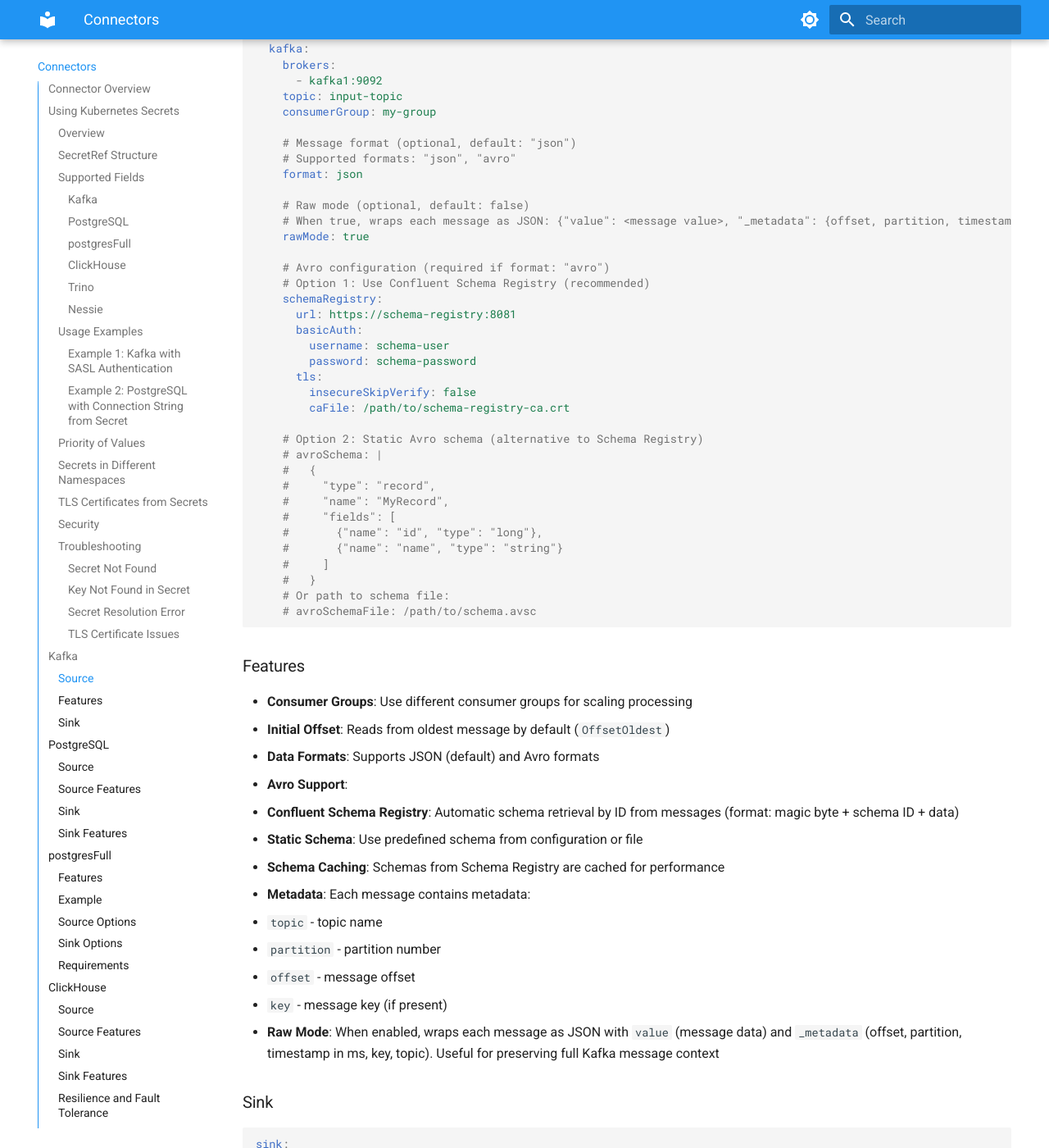
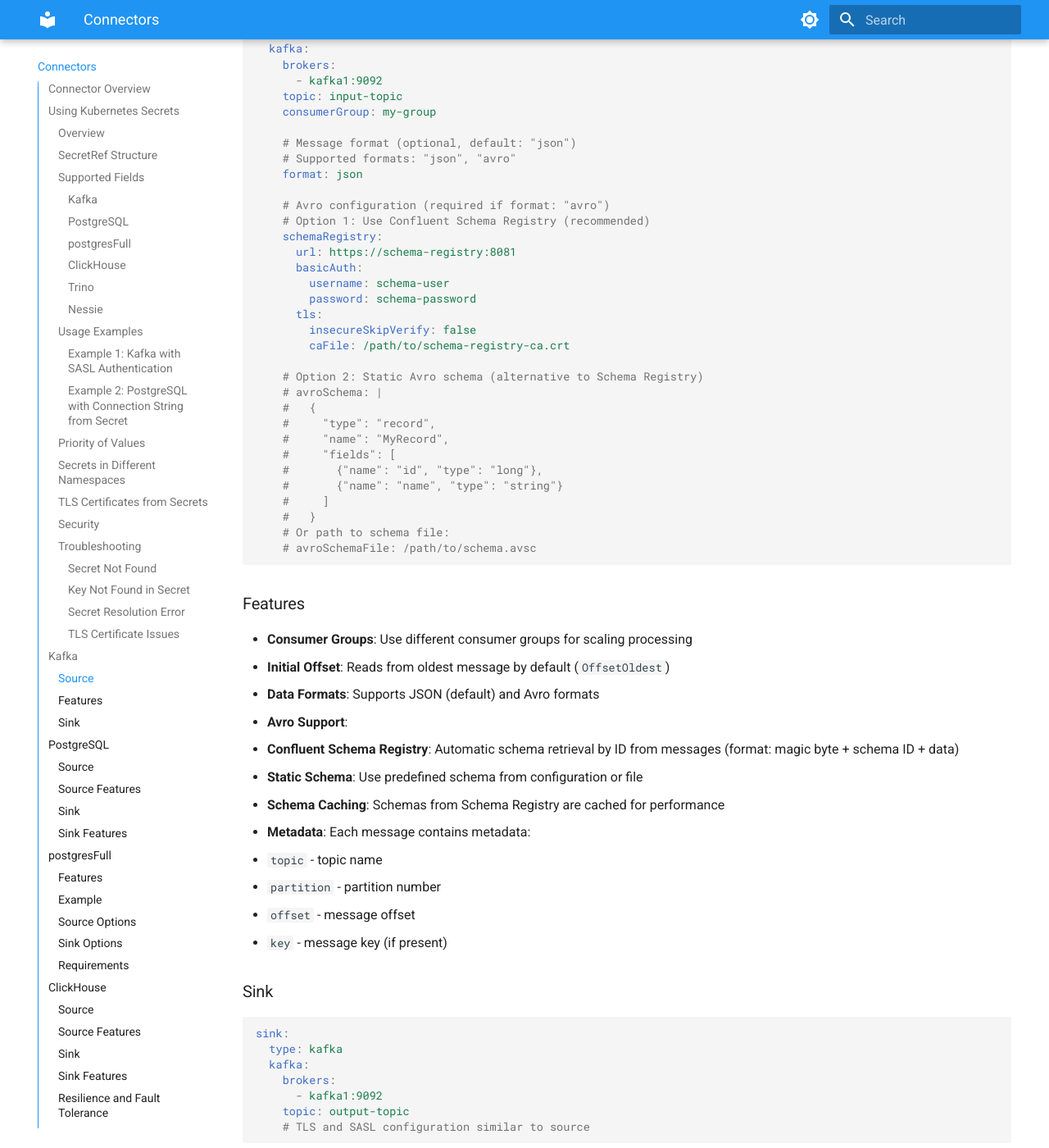
Before and after one commit to dataflow-operator/docs, an MkDocs documentation site: the page built from docs/en/connectors.md, in a window 1280 px wide and 1400 px high, scrolled down 7001 px. Shown: the whole window at 82% size. Built offline with MkDocs 1.6.1 and Material for MkDocs 9.7.7, drawn with Linux system fonts in a browser that asks for light colours; some of the changed text lies outside the part shown.

````diff
--- a/docs/en/connectors.md
+++ b/docs/en/connectors.md
@@ -309,10 +309,6 @@
     # Supported formats: "json", "avro"
     format: json
 
-    # Raw mode (optional, default: false)
-    # When true, wraps each message as JSON: {"value": <message value>, "_metadata": {offset, partition, timestamp, key, topic}}
-    rawMode: true
-
     # Avro configuration (required if format: "avro")
     # Option 1: Use Confluent Schema Registry (recommended)
     schemaRegistry:
@@ -352,7 +348,6 @@
   - `partition` - partition number
   - `offset` - message offset
   - `key` - message key (if present)
-- **Raw Mode**: When enabled, wraps each message as JSON with `value` (message data) and `_metadata` (offset, partition, timestamp in ms, key, topic). Useful for preserving full Kafka message context
 
 ### Sink
 
@@ -386,10 +381,6 @@
     # Poll interval in seconds (optional, default: 5)
     pollInterval: 60
 
-    # Raw mode (optional, default: false)
-    # When true, wraps each row as JSON: {"value": <row data>, "_metadata": {table, id}}
-    rawMode: true
-
     # CDC-style options (optional)
     readBatchSize: 1000           # Limit rows per poll to reduce DB load (0 = no limit)
     changeTrackingColumn: updated_at  # Column to track changes (default: updated_at). Not used when query is specified
@@ -409,7 +400,6 @@
 - **Periodic Polling**: Regularly polls the table for new data
 - **Custom Queries**: Support for complex SQL with JOIN, WHERE, etc.
 - **Metadata**: Each message contains `table` metadata and `operation` (insert/update)
-- **Raw Mode**: When enabled, wraps each row as JSON with `value` (row data) and `_metadata` (table, id)
 - **Read Batch Size**: Limits rows per poll to reduce database load when many new records appear
 - **Change Tracking**: By default tracks changes via `updated_at` column (or `changeTrackingColumn`), captures both INSERTs and UPDATEs
 - **Auto-create Table**: When `autoCreateTable: true`, creates the table with CDC-friendly schema (`id SERIAL PRIMARY KEY`, `created_at`, `updated_at`) if it doesn't exist. Creation happens at Connect time.
@@ -542,10 +532,6 @@
 
     # Poll interval in seconds (optional, default: 5)
     pollInterval: 60
-
-    # Raw mode (optional, default: false)
-    # When true, wraps each row as JSON: {"value": <row data>, "_metadata": {table, id}}
-    rawMode: true
 ```
 
 ### Source Features
@@ -554,7 +540,6 @@
 - **Incremental Reads**: When `query` is not specified, uses `id` or `created_at` columns to filter already-read rows (`WHERE id > lastReadID` or `WHERE created_at > lastReadTime`), avoiding duplicates on restart
 - **Custom Queries**: When `query` is specified, only that query is used; incremental logic is not applied
 - **Metadata**: Each message contains `table` and `id` (if column exists)
-- **Raw Mode**: When enabled, wraps each row as JSON with `value` (row data) and `_metadata` (table, id)
 
 ### Sink
 
@@ -673,10 +658,6 @@
     # Used for periodic reading of new data
     pollInterval: 60
 
-    # Raw mode (optional, default: false)
-    # When true, wraps each row as JSON: {"value": <row data>, "_metadata": {catalog, schema, table, id}}
-    rawMode: true
-
     # Keycloak authentication (optional)
     keycloak:
       # Option 1: Use long-lived token directly (recommended for long-lived tokens)
@@ -704,7 +685,6 @@
   - `catalog` - catalog name
   - `schema` - schema name
   - `table` - table name
-- **Raw Mode**: When enabled, wraps each row as JSON with `value` (row data) and `_metadata` (catalog, schema, table, id)
 
 #### Obtaining a Token from Keycloak
 
@@ -848,9 +828,6 @@
     # Poll interval in seconds (optional, default: 10)
     pollInterval: 10
 
-    # Raw mode (optional): wrap each row as {"value": <row>, "_metadata": {namespace, table}}
-    rawMode: false
-
     # Authentication (optional)
     bearerToken: "your-token"
     # Or Basic auth:
@@ -864,7 +841,6 @@
 - **Branch context**: Reads from the specified Nessie branch; table metadata is resolved from the catalog.
 - **Polling**: Periodically scans the Iceberg table for new data.
 - **Authentication**: Bearer token (OAuth2) or Basic auth for Nessie/Iceberg REST.
-- **Raw mode**: When enabled, wraps each row as JSON with `value` and `_metadata` (namespace, table).
 
 ### Sink
 
````
Also changed, not shown: docs/en/connector-development.md (+6 -13 lines), docs/en/examples.md (+3 -3 lines), docs/ru/connector-development.md (+6 -13 lines), docs/ru/connectors.md (+0 -24 lines), docs/ru/examples.md (+3 -3 lines).
